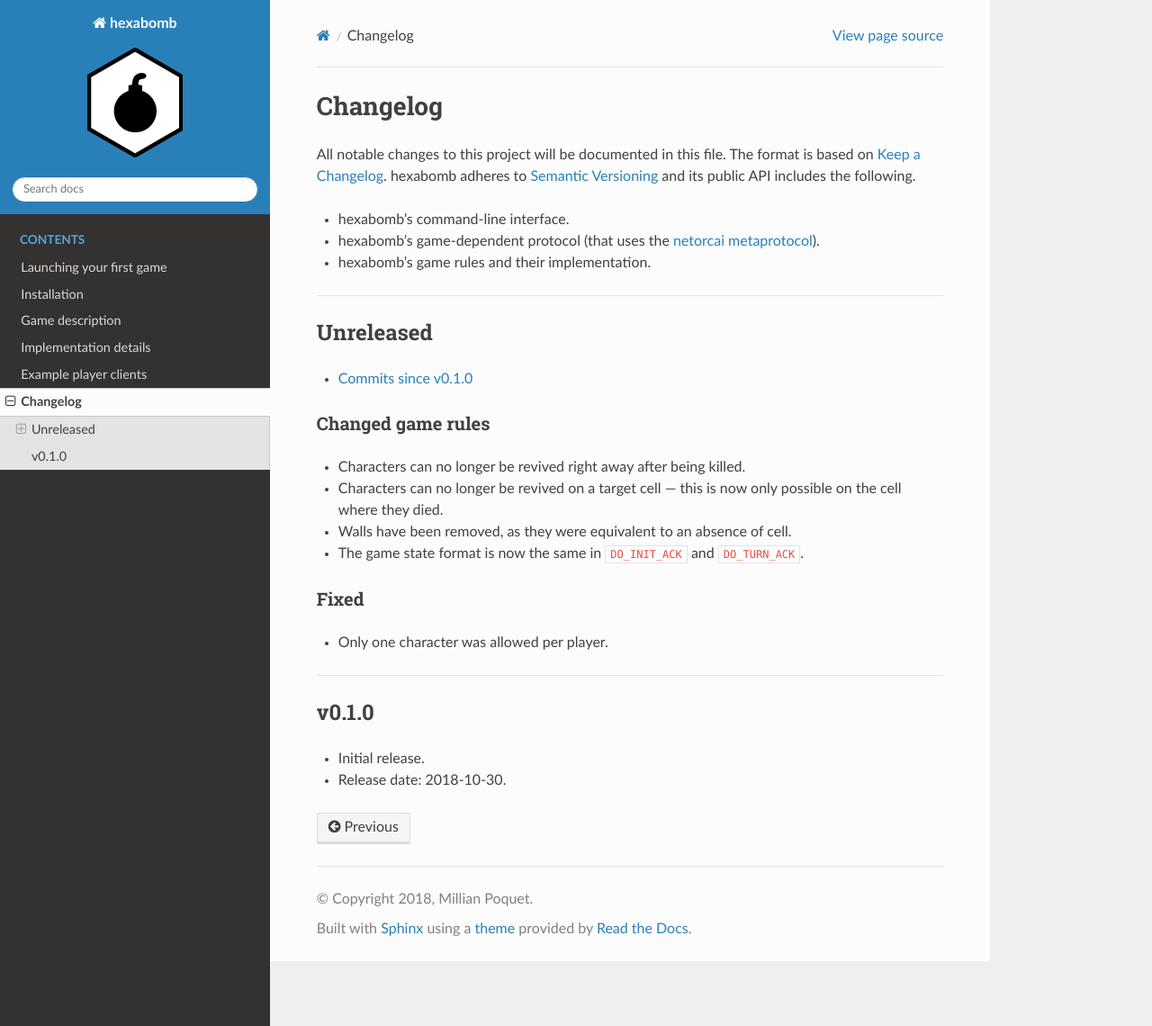
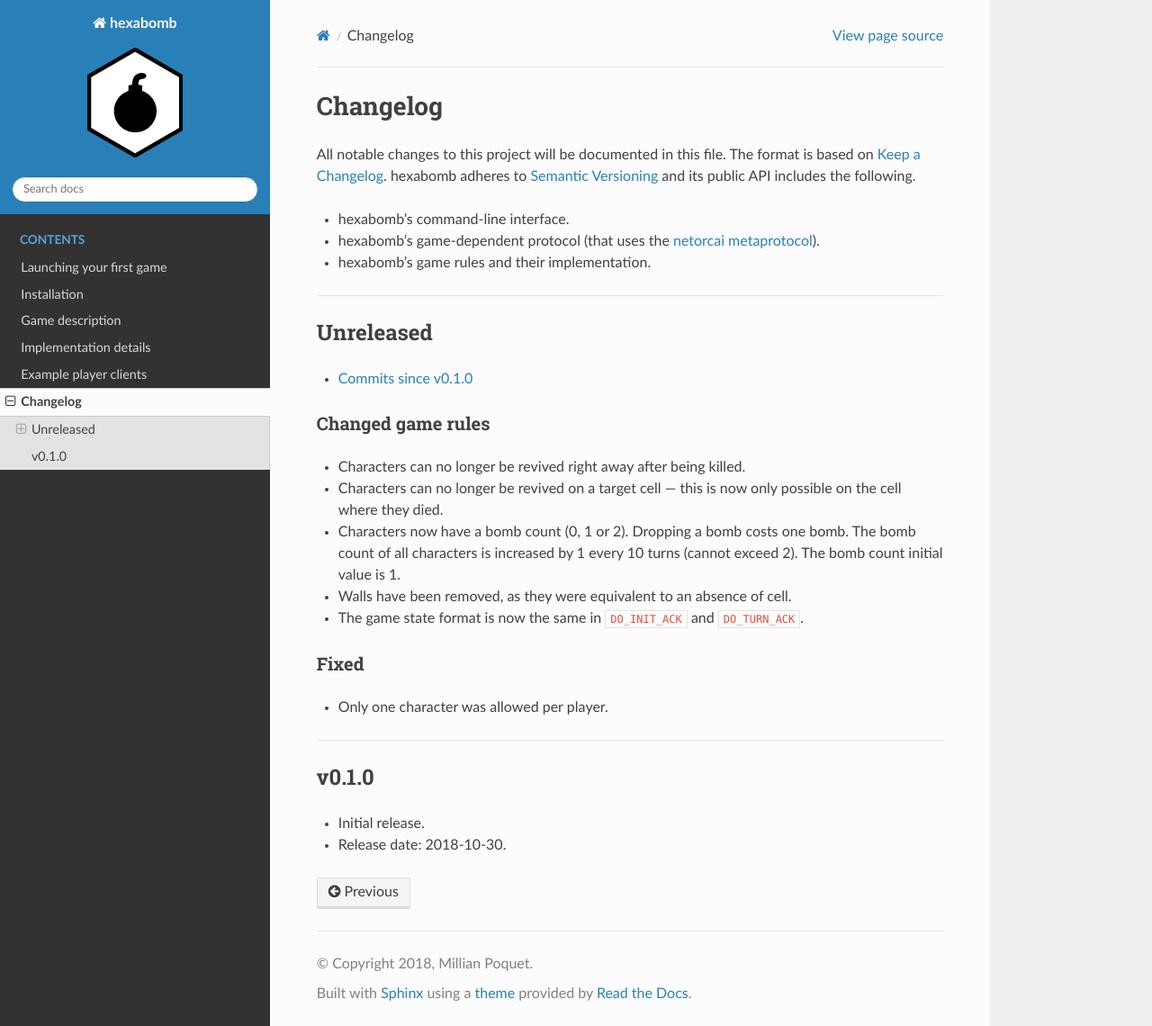
Before and after one commit to netorcai/hexabomb, a Sphinx documentation site: the page built from docs/changelog.rst, in a window 1280 px wide and 1140 px high. Shown: the whole window at 90% size. Built offline with Sphinx 7.4.7 and the Read the Docs theme 2.0.0, drawn with Linux system fonts in a browser that asks for light colours.

Commit message:
[doc] characters have a limited bomb count

```diff
--- a/docs/changelog.rst
+++ b/docs/changelog.rst
@@ -23,6 +23,9 @@ Changed game rules
 - Characters can no longer be revived right away after being killed.
 - Characters can no longer be revived on a target cell —
   this is now only possible on the cell where they died.
+- Characters now have a bomb count (0, 1 or 2). Dropping a bomb costs one bomb.
+  The bomb count of all characters is increased by 1 every 10 turns (cannot exceed 2).
+  The bomb count initial value is 1.
 - Walls have been removed, as they were equivalent to an absence of cell.
 - The game state format is now the same in ``DO_INIT_ACK`` and ``DO_TURN_ACK``.
 
--- a/docs/details.rst
+++ b/docs/details.rst
@@ -92,6 +92,7 @@ The game state is a JSON_ object with the following fields.
     - ``r`` (number): The :math:`r` axial coordinate of the cell the player is in.
     - ``alive`` (boolean): Whether the character is alive or not.
     - ``revive_delay`` (number): The number of turns before which the player can be revived. Dead characters can only be revived when it reaches 0. -1 for alive characters.
+    - ``bomb_count`` (number): The number of bombs the character holds. Either 0, 1 or 2. Increased by 1 every 10 turns (with a maximum of 2).
 
 - ``bombs``: An array of bombs. Each bomb is an object with the following fields.
 
@@ -147,6 +148,7 @@ Once again, feel free to read `hexabomb's source code`_ in case of doubt.
 
 #. Apply players actions (see `Application of actions`_)
 #. Reduce the revive delay of dead characters.
+#. Increase the bomb count of all characters (every 10 turns).
 #. Reduce bomb delays,
    explode those reaching a delay of 0,
    compute chain reactions then
--- a/docs/game.rst
+++ b/docs/game.rst
@@ -82,6 +82,7 @@ The exhaustive list of what each character can do is the following.
   The character must be alive. The target cell must exist and be empty.
 - **bomb**: Drop a bomb in the character current cell.
   The character must be alive and its cell must NOT contain a bomb.
+  The character's bomb count must be 1 or greater.
 - **revive**: Revive a dead character on the cell where it died.
   The character must have been dead for at least 3 turns. The cell be empty.
 
@@ -134,6 +135,10 @@ The animation below shows a simple game scenario involving a bomb.
    :scale: 100 %
    :alt: figuration of a bomb lifecycle
 
+Each character has a bomb count, which is either 0, 1 or 2 (initially, it is 1).
+Dropping a bomb costs one bomb.
+The bomb count of every character is increased by 1 every 10 turns (but the bomb count cannot exceed 2).
+
 Simultaneous explosions
 ~~~~~~~~~~~~~~~~~~~~~~~
 Several bombs can explode at the same time.
@@ -185,6 +190,7 @@ Characters life and death
 Characters can die because of Bombs_.
 
 A dead character is removed from the board — thus making the character's cell traversable.
+Being dead or alive does not impact the bomb count of a character at all.
 
 A character death does not imply any direct score penalty on the dead character's player.
 However an indirect penalty still exists, as a dead character cannot do any action for at least 3 turns.
```
